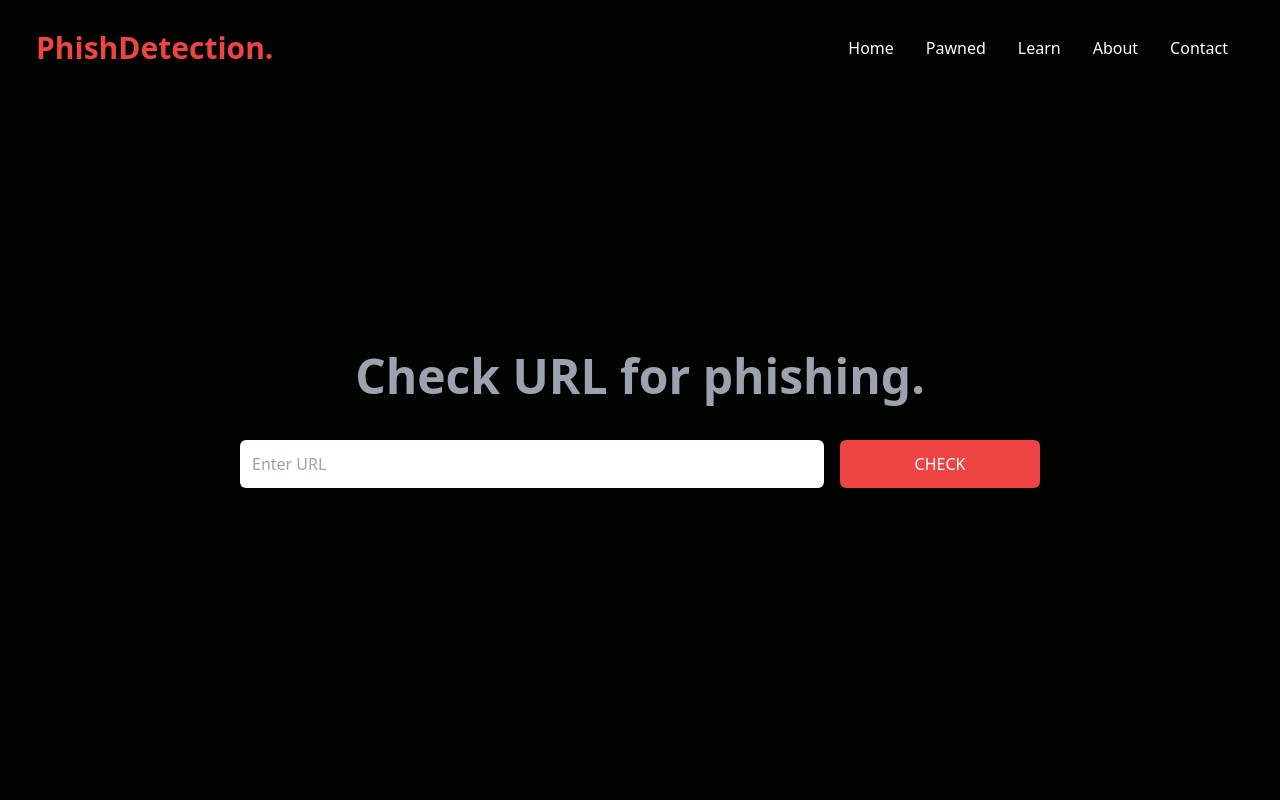
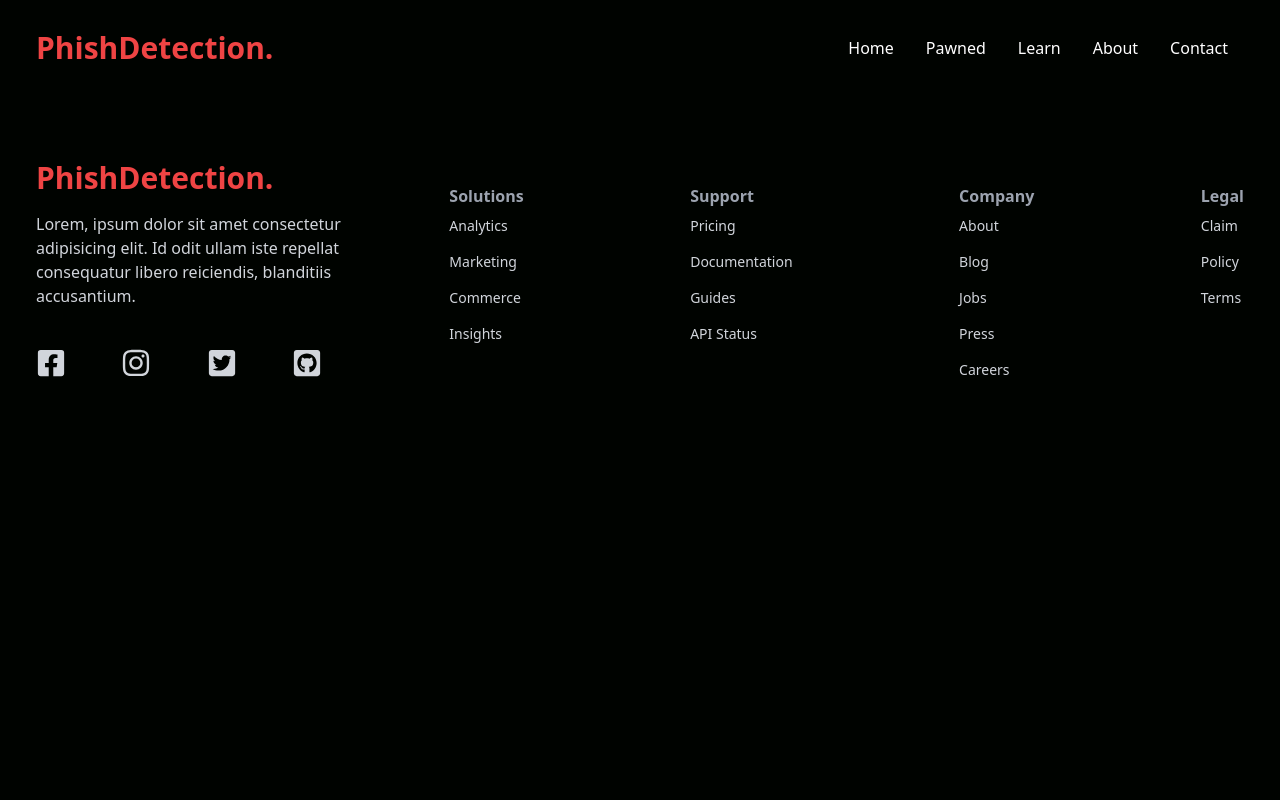
Before and after one commit to alligator11/Phishing_Detection, a React (Create React App) app: page / in a window 1280 px wide. Shown: the top 800 px of the page. Built offline with nearby package versions, Linux system fonts and the light colour scheme.

Commit message:
Routing Changes

```diff
--- a/src/App.js
+++ b/src/App.js
@@ -10,7 +10,7 @@ function App() {
     <div className="App">
       <Navbar />
       <Routes>
-        <Route path='/' element={<Hero />} />
+        <Route path='/Phishing_Detection' element={<Hero />} />
         <Route path="/about" element={<About />} />
       </Routes>
       <Footer />
--- a/src/components/Navbar.jsx
+++ b/src/components/Navbar.jsx
@@ -13,7 +13,7 @@ function Navbar() {
     <div className='flex justify-between items-center h-24 max-w-[1240px] mx-auto px-4 text-white'>
       <h1 className='w-full text-3xl font-bold text-red-500'>PhishDetection.</h1>
       <ul className='hidden md:flex'>
-        <li className='p-4 hover:text-red-400'><Link to="/">Home</Link></li>
+        <li className='p-4 hover:text-red-400'><Link to="/Phishing_Detection">Home</Link></li>
         <li className='p-4 hover:text-red-400'><Link to="/">Pawned</Link></li>
         <li className='p-4 hover:text-red-400'><Link to="/">Learn</Link></li>
         <li className='p-4 hover:text-red-400'><Link to="/about">About</Link></li>
@@ -24,7 +24,7 @@ function Navbar() {
       </div>
       <ul className={nav ? 'fixed left-0 top-0 w-[60%] h-full border-r border-r-gray-900 bg-[#000300] ease-in-out duration-500' : 'ease-in-out duration-500 fixed left-[-100%]'}>
         <h1 className='w-full text-3xl font-bold text-red-500 m-4'>PhishDetection.</h1>
-          <li className='p-4 border-b border-gray-600'><Link to="/">Home</Link></li>
+          <li className='p-4 border-b border-gray-600'><Link to="/Phishing_Detection">Home</Link></li>
           <li className='p-4 border-b border-gray-600'><Link to="/">Pawned</Link></li>
           <li className='p-4 border-b border-gray-600'><Link to="/">Learn</Link></li>
           <li className='p-4 border-b border-gray-600'><Link to="/about">About</Link></li>
```
